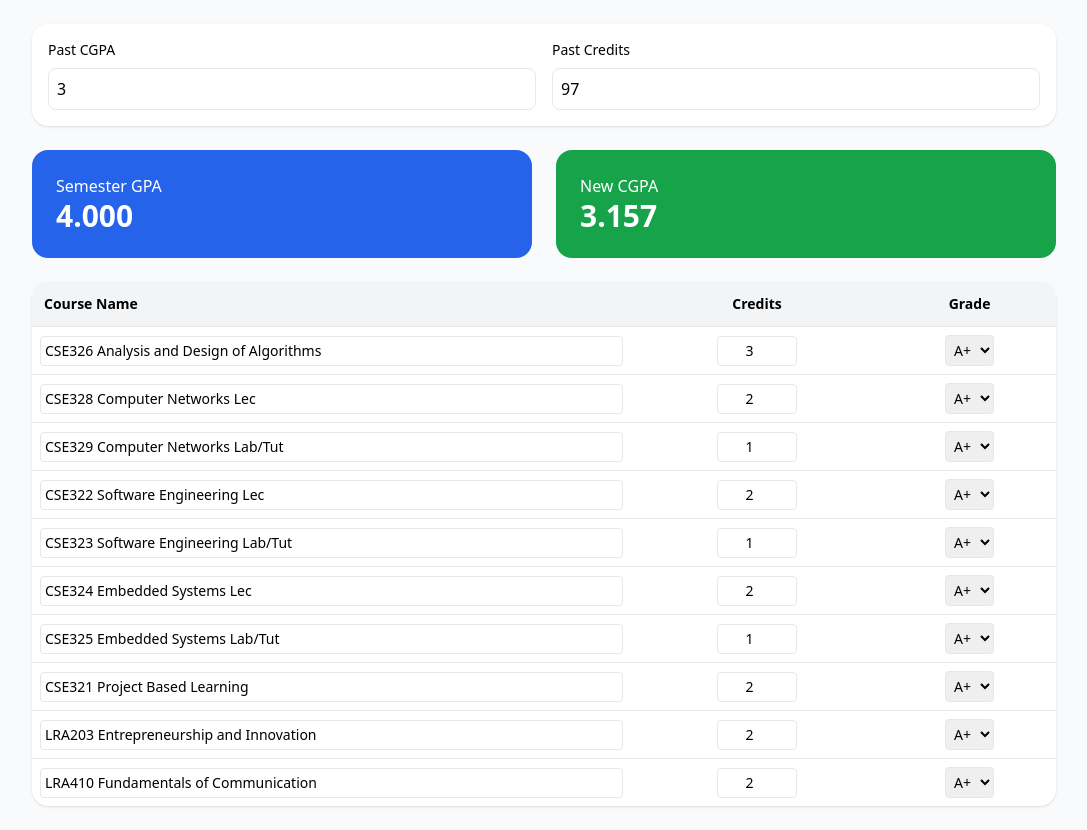
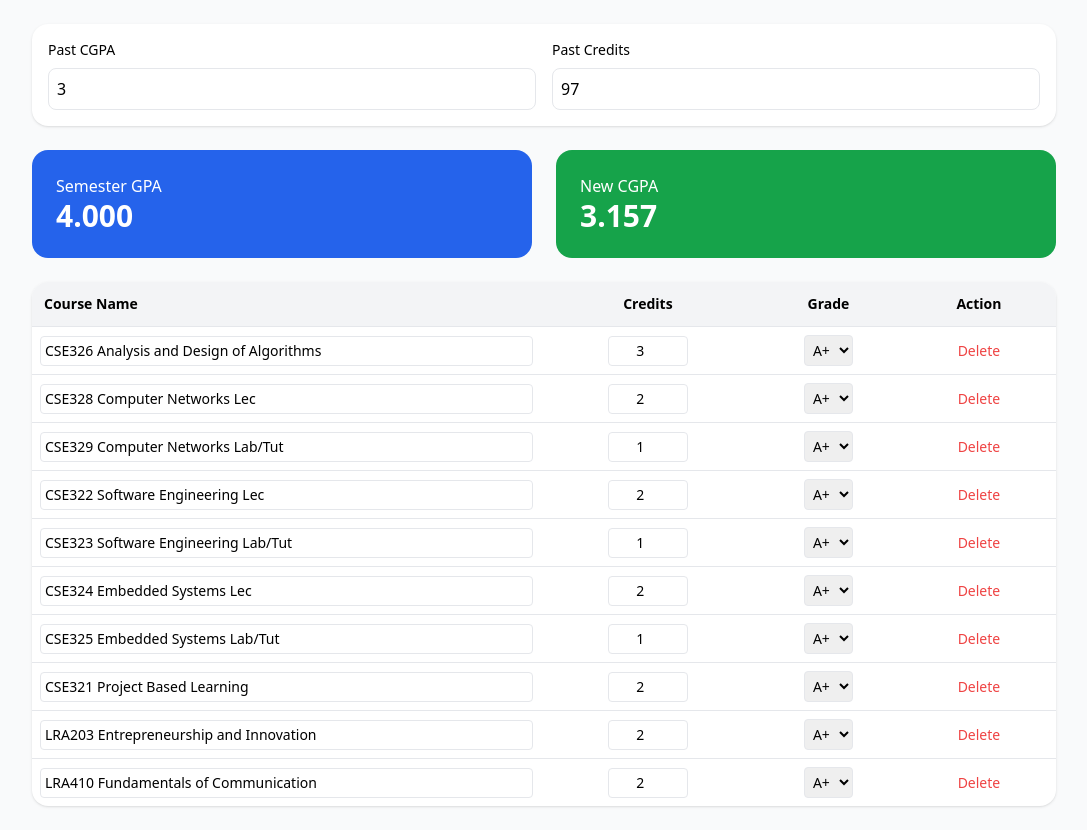
Before and after one commit to Amr-Mohsen-Ali/GPA-Calculator, a React (Vite) app: page / in a window 1280 px wide. Shown: the whole page, without its empty margins (96-1183 px from the left). Built offline with nearby package versions, Linux system fonts and the light colour scheme.

Commit message:
Update GPACalculator.jsx

```diff
--- a/src/GPACalculator.jsx
+++ b/src/GPACalculator.jsx
@@ -73,6 +73,14 @@ export default function GPACalculator() {
     setCourses(updated);
   };
 
+  // ✅ NEW: delete course
+  const removeCourse = (index) => {
+    const newCourses = courses.filter((_, i) => i !== index);
+    const newGrades = grades.filter((_, i) => i !== index);
+    setCourses(newCourses);
+    setGrades(newGrades);
+  };
+
   return (
     <div className="min-h-screen bg-gray-50 p-6">
       <div className="max-w-5xl mx-auto space-y-6">
@@ -122,6 +130,7 @@ export default function GPACalculator() {
                 <th className="p-3 text-left">Course Name</th>
                 <th className="p-3">Credits</th>
                 <th className="p-3">Grade</th>
+                <th className="p-3">Action</th>
               </tr>
             </thead>
             <tbody>
@@ -163,6 +172,15 @@ export default function GPACalculator() {
                       ))}
                     </select>
                   </td>
+
+                  <td className="p-2 text-center">
+                    <button
+                      onClick={() => removeCourse(index)}
+                      className="text-red-500 hover:text-red-700 font-medium"
+                    >
+                      Delete
+                    </button>
+                  </td>
                 </tr>
               ))}
             </tbody>
```
